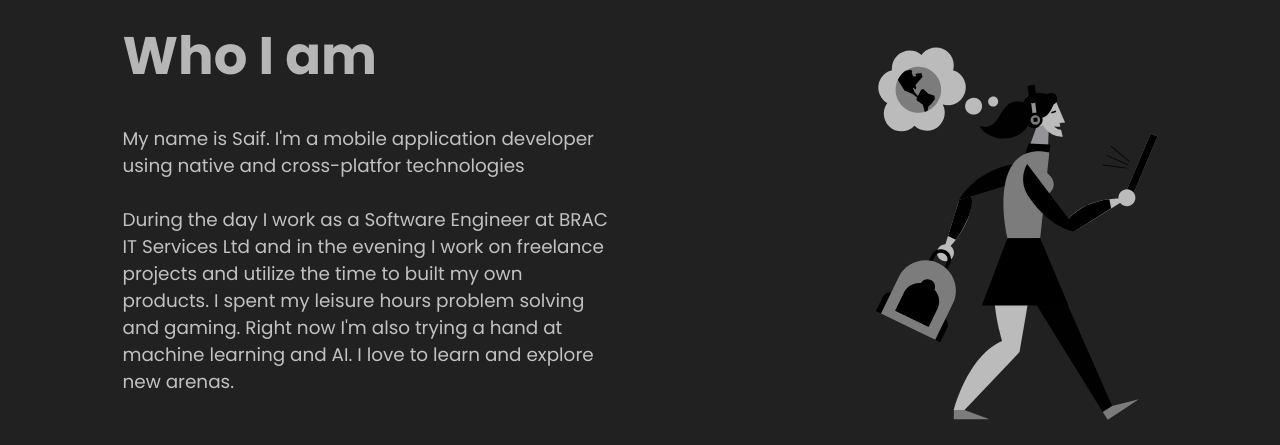
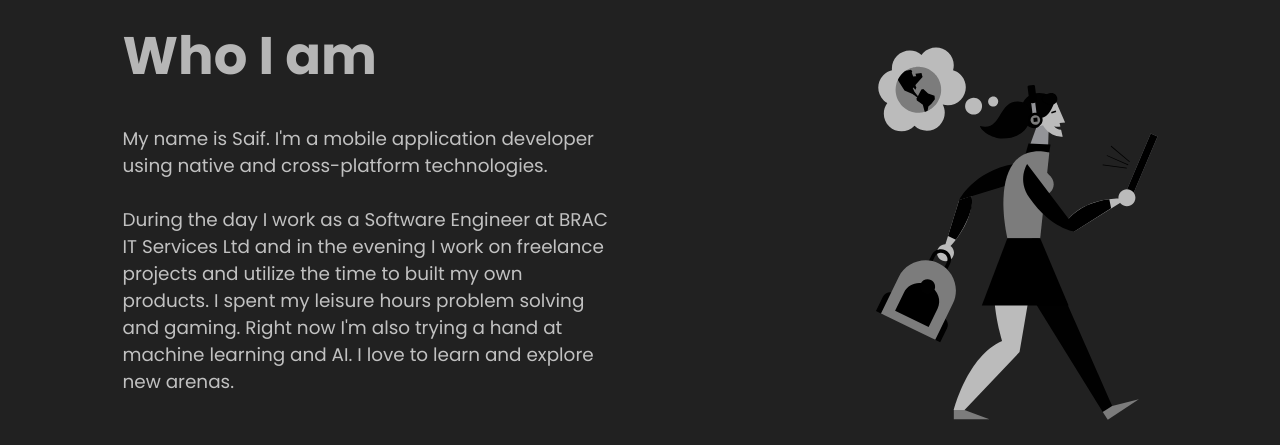
Before and after one commit to saifsiddiquee/saifsiddiquee.github.io, a React (Create React App) app: page / in a window 1280 px wide. Shown: the part 940-1385 px from the top of the page. Built offline with nearby package versions, Linux system fonts and the light colour scheme; a web font is replaced by a local one.

Commit message:
bio update

```diff
--- a/src/data/aboutData.js
+++ b/src/data/aboutData.js
@@ -1,6 +1,6 @@
 export const aboutData = {
     title: "Who I am",
-    description1: "My name is Saif. I'm a mobile application developer using native and cross-platfor technologies",
+    description1: "My name is Saif. I'm a mobile application developer using native and cross-platform technologies.",
     description2: "During the day I work as a Software Engineer at BRAC IT Services Ltd and in the evening I  work on freelance projects and utilize the time to built my own products. I spent my leisure hours problem solving and gaming. Right now I'm also trying a hand at machine learning and AI. I love to learn and explore new arenas.",
     image: 2
 }
```
